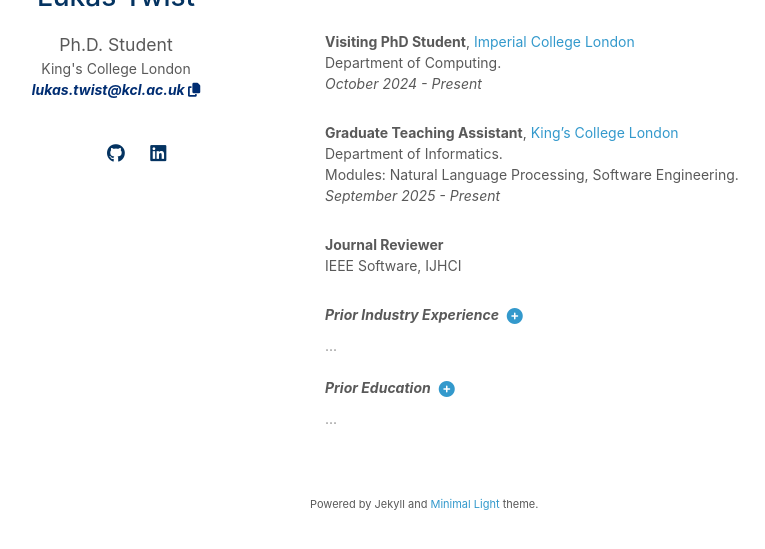
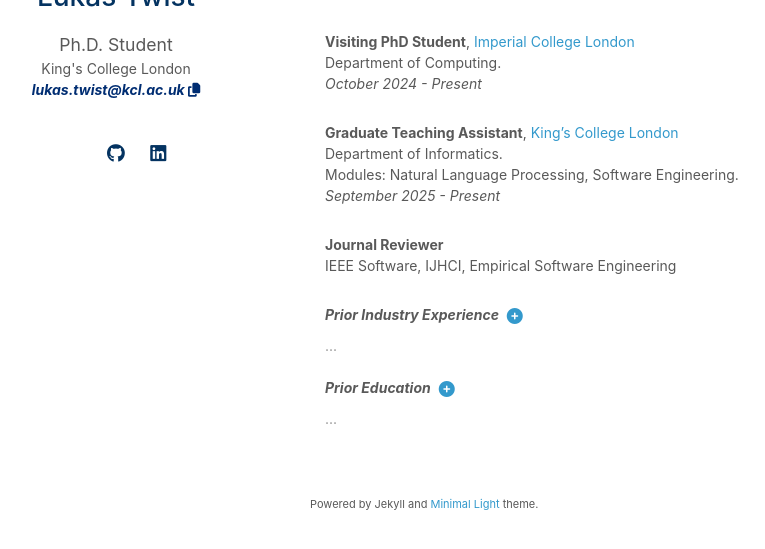
Before and after one commit to itsluketwist/itsluketwist.github.io, a Jekyll site: the page built from index.md, in a window 1280 px wide and 900 px high, scrolled down 1241 px, cut to the strip 317-866 px from the top of the window. Shown: the whole strip, without its empty margins (160-925 px from the left). Built offline with Jekyll 4.4.1, drawn with Linux system fonts in a browser that asks for light colours; a style sheet for code colours, icons or effects is not loaded; our own code applies the rules of GitHub Pages for plain Markdown files.

Commit message:
Add journal.

```diff
--- a/_data/experience.yml
+++ b/_data/experience.yml
@@ -22,7 +22,7 @@ main:
     website: "https://www.kcl.ac.uk/informatics"
 
   - title: Journal Reviewer
-    extra: "IEEE Software, IJHCI"
+    extra: "IEEE Software, IJHCI, Empirical Software Engineering"
 
 industry:
 
```
